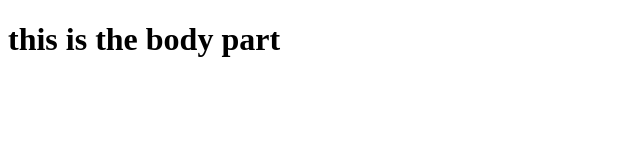
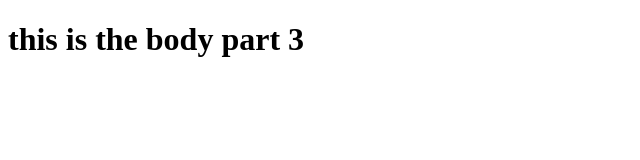
Before and after one commit to Sumit7340/repo1, a plain HTML site: page index.html in a window 1280 px wide. Shown: the full height of the page, 0-640 px from the left. Drawn offline with Linux system fonts and the light colour scheme.

Commit message:
my third  commit

```diff
--- a/index.html
+++ b/index.html
@@ -6,6 +6,6 @@
     <title>Document</title>
 </head>
 <body>
-    <h1>this is the body part</h1>
+    <h1>this is the body part 3</h1>
 </body>
 </html>
```
